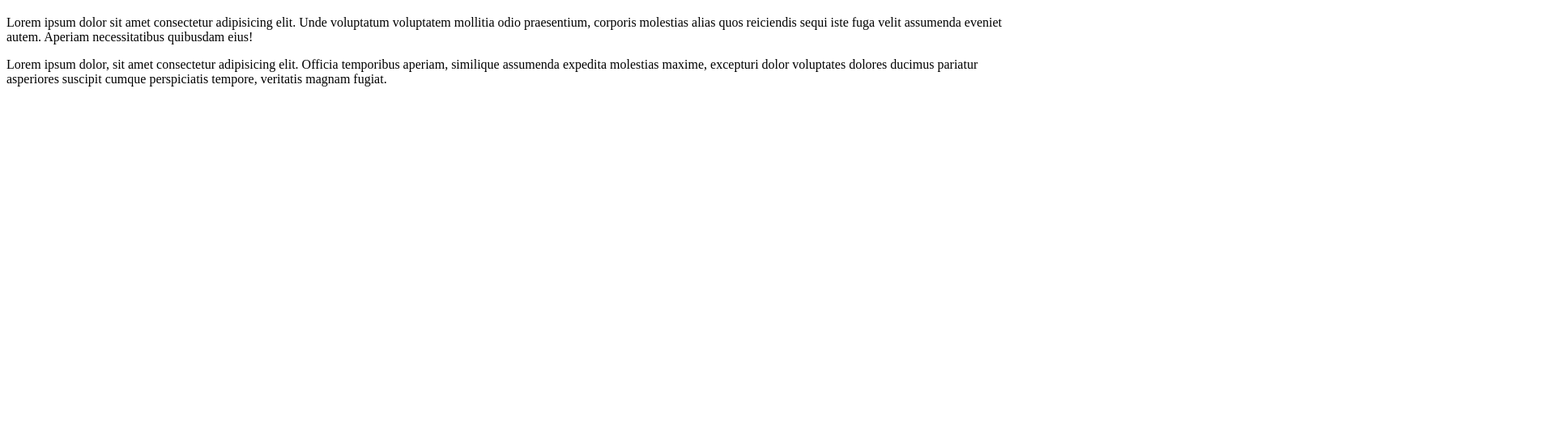
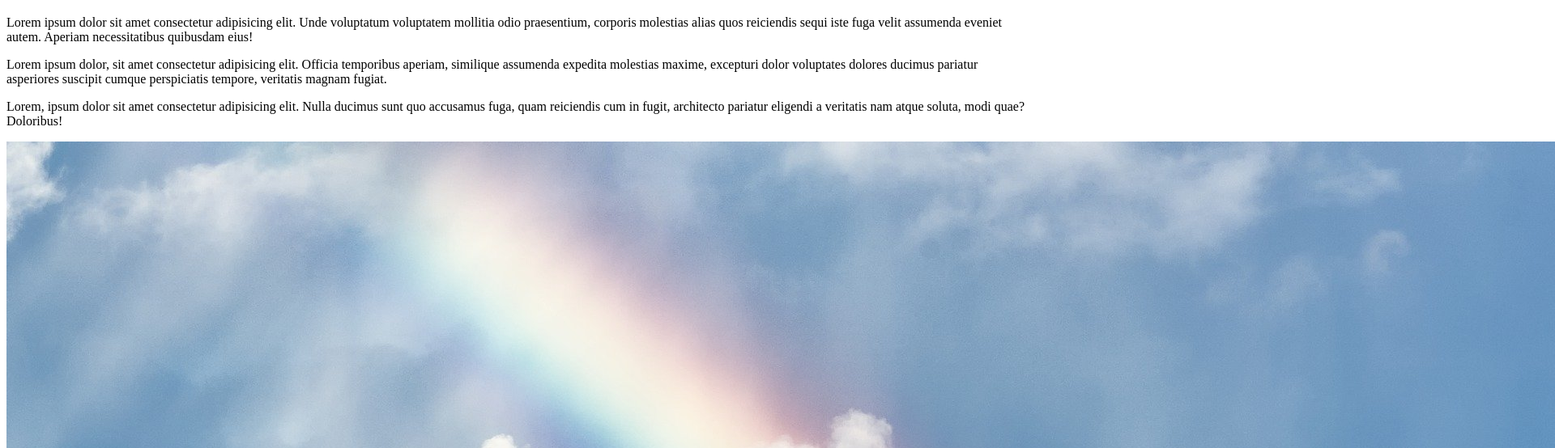
Before and after one commit to safecracker254/Example, a plain HTML site: page index.html in a window 1280 px wide. Shown: the part 61-615 px from the top of the page at 81% size, 1920 px wide, since content can reach past the window. Drawn offline with Linux system fonts and the light colour scheme.

Commit message:
Added an image

```diff
--- a/index.html
+++ b/index.html
@@ -14,6 +14,9 @@
     <p>
         Lorem ipsum dolor, sit amet consectetur adipisicing elit. Officia temporibus aperiam, similique assumenda expedita molestias maxime, excepturi dolor voluptates dolores ducimus pariatur asperiores suscipit cumque perspiciatis tempore, veritatis magnam fugiat.
     </p>
-
+    <p>
+        Lorem, ipsum dolor sit amet consectetur adipisicing elit. Nulla ducimus sunt quo accusamus fuga, quam reiciendis cum in fugit, architecto pariatur eligendi a veritatis nam atque soluta, modi quae? Doloribus!
+    </p>
+    <img src="sea.jpg" alt="">
 </body>
 </html>
```
Also changed, not shown: sea.jpg (added).
